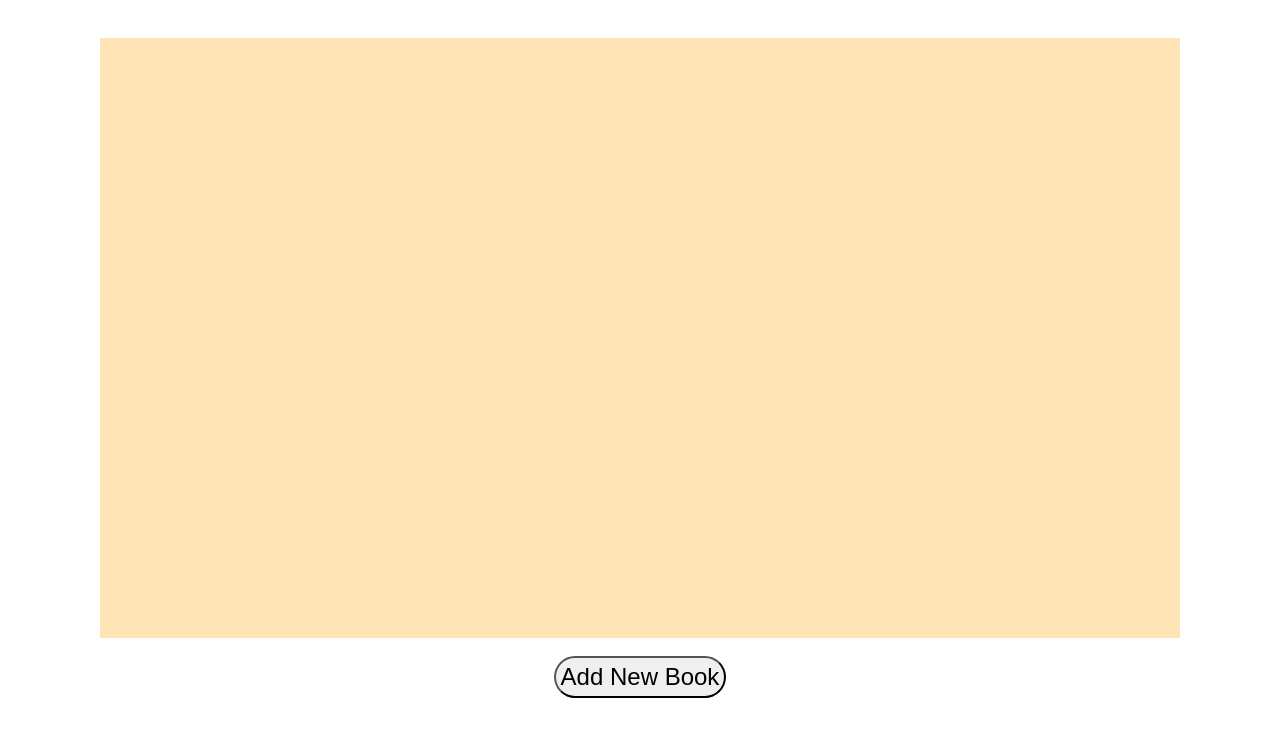
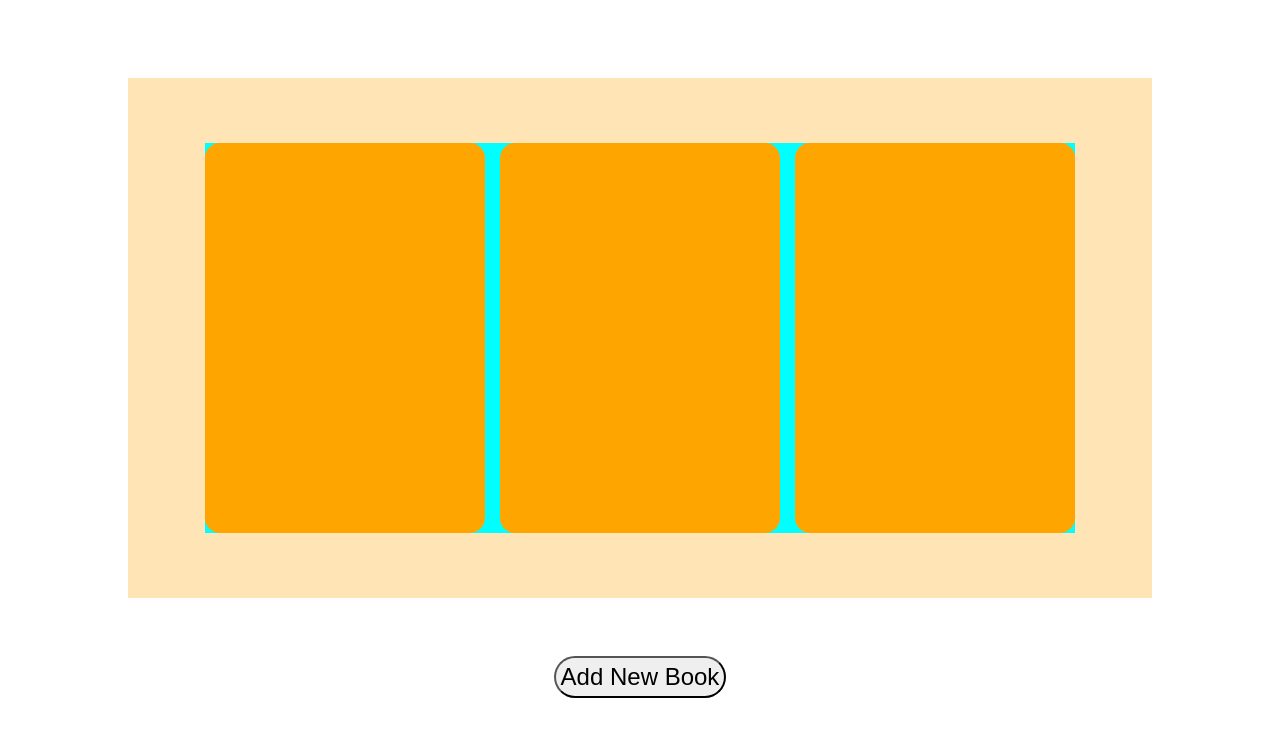
Before and after one commit to may-zone/bookLibrary, a plain HTML site: page index.html in a window 1280 px wide. Shown: the part 62-798 px from the top of the page. Drawn offline with Linux system fonts and the light colour scheme.

Commit message:
feat[adding  new card position]

```diff
--- a/style.css
+++ b/style.css
@@ -10,12 +10,15 @@ body{
 
 .container{
     background-color: moccasin;
-    display: grid;
+    display: flex;
+    align-items: center;
+    justify-content: center;
     grid-template-columns: 1fr;
     grid-template-rows: 1fr;
-    width: 70%;
-    height: 600px;
-    min-width: 1080px;
+    width: 80%;
+    height: 65%;
+    max-height: 1600px;
+    max-width: 1080px;
 }
 .title{
     position: absolute;
@@ -33,3 +36,17 @@ body{
     border-radius: 25px;
     padding: 5px;
 }
+.booth{
+    display: grid;
+    width: 85%;
+    height: 75%;
+    background-color: aqua;
+    gap: 15px;
+    grid-template-rows: repeat(auto-fit, minmax(120px, 1fr));
+    grid-template-columns: repeat(auto-fit, minmax(120px, 1fr));
+    place-content: center;
+}
+.card{
+    background-color: orange;
+    border-radius: 15px;
+}
```
Also changed, not shown: index.html (+0 -1 lines).
